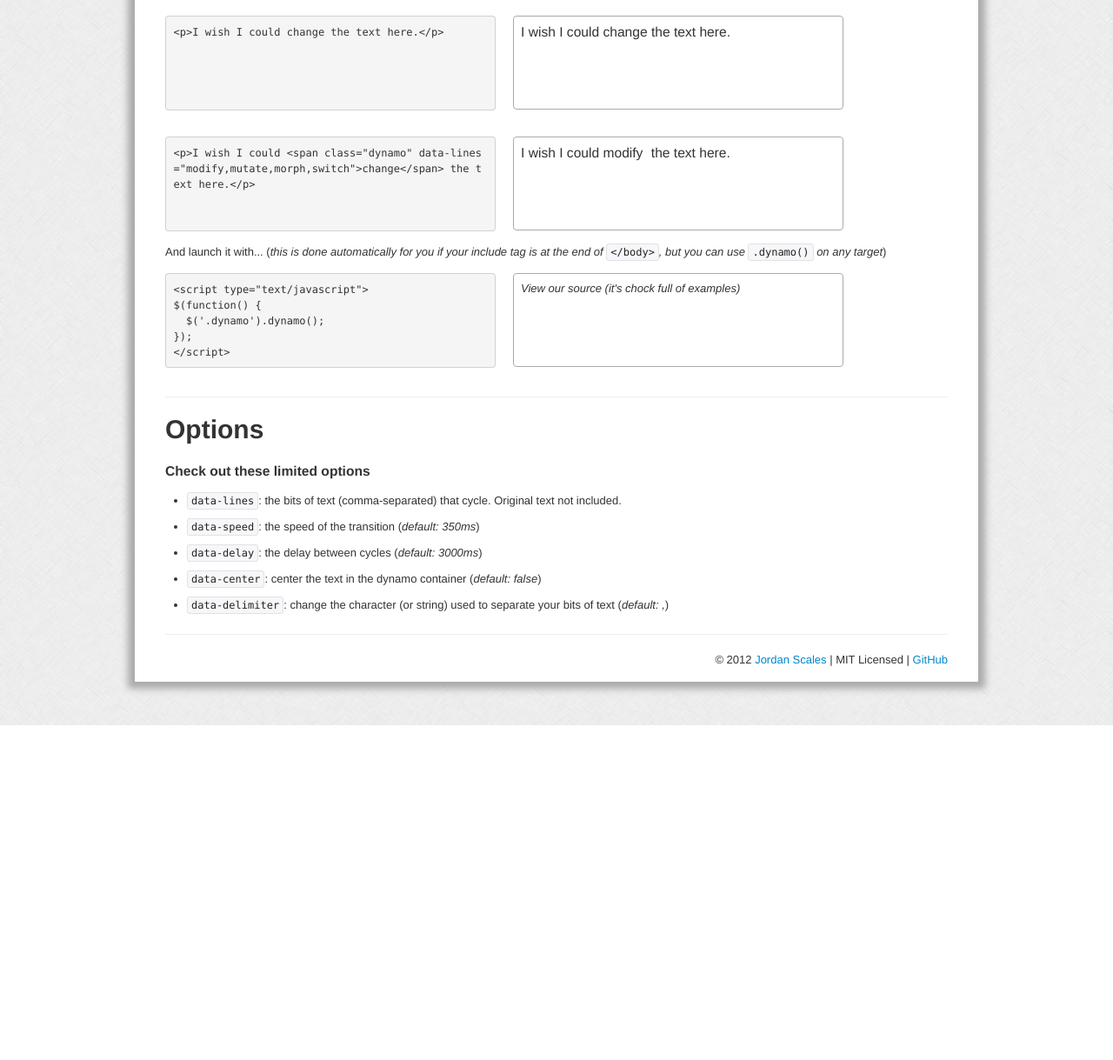
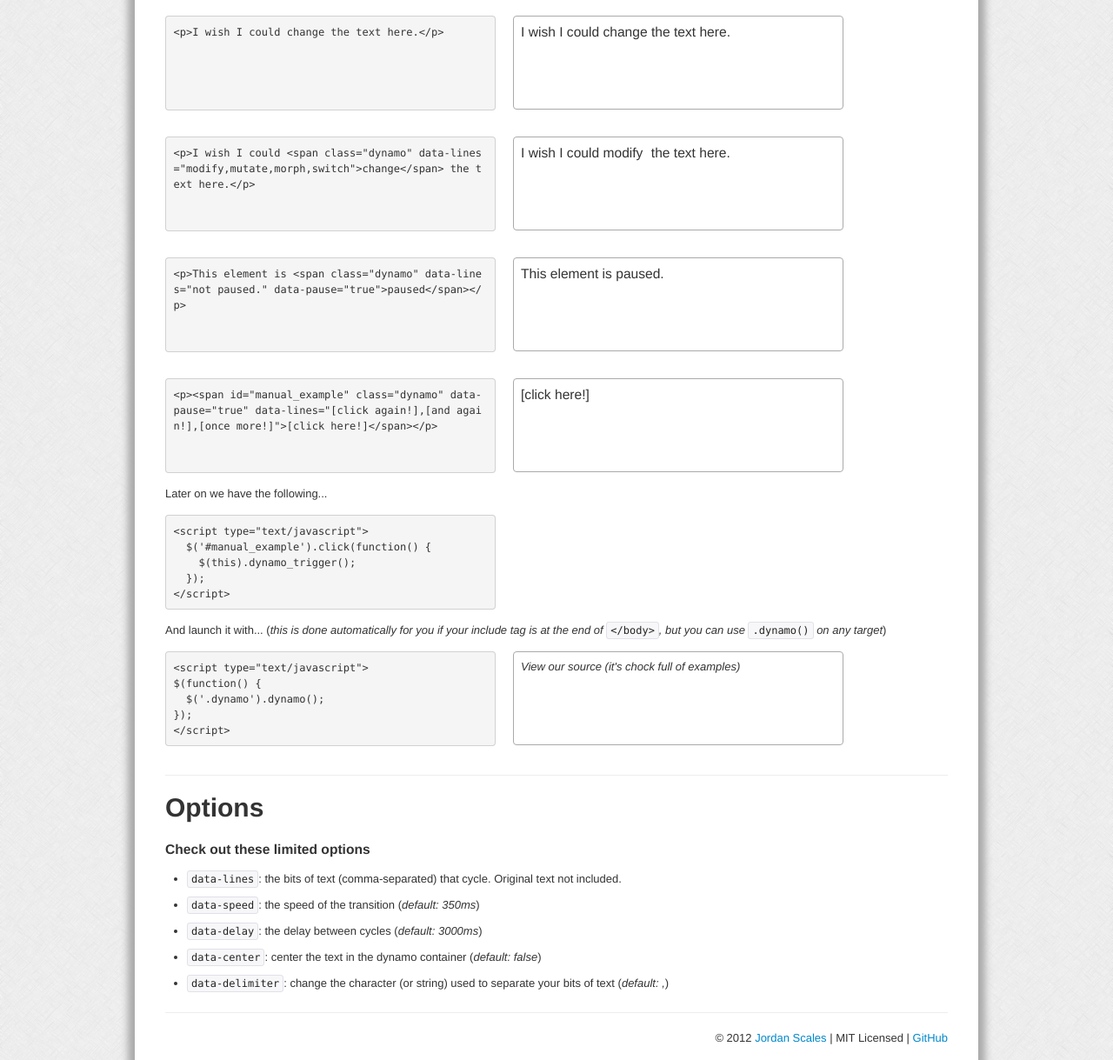
Before and after one commit to jdan/dynamo.js, a plain HTML site: page index.html in a window 1280 px wide. Shown: the part 550-1769 px from the top of the page at 87% size. Before the commit the page ends 1384 px from the top, so only its background shows below. Drawn offline with nearby package versions, Linux system fonts and the light colour scheme.

Commit message:
added example for paused elements and manual firing

```diff
--- a/index.html
+++ b/index.html
@@ -58,6 +58,40 @@
       </div>
     </div>
 
+    <div class="row">
+      <div class="span5">
+        <pre class="example">&lt;p&gt;This element is &lt;span class="dynamo" data-lines="not paused." data-pause="true"&gt;paused&lt;/span&gt;&lt;/p&gt;</pre>
+      </div>
+      <div class="span5">
+        <div class="example">
+          <p>This element is <span class="dynamo" data-lines="not paused." data-pause="true">paused.</span></p>
+        </div>
+      </div>
+    </div>
+
+    <div class="row">
+      <div class="span5">
+        <pre class="example">&lt;p&gt;&lt;span id="manual_example" class="dynamo" data-pause="true" data-lines="[click again!],[and again!],[once more!]"&gt;[click here!]&lt;/span&gt;&lt;/p&gt;</pre>
+      </div>
+      <div class="span5">
+        <div class="example">
+          <p><span id="manual_example" class="dynamo" data-pause="true" data-lines="[click again!],[and again!],[once more!]">[click here!]</span></p>
+        </div>
+      </div>
+    </div>
+
+    Later on we have the following...
+
+    <div class="row">
+      <div class="span5">
+    <pre class="example">&lt;script type="text/javascript"&gt;
+  $('#manual_example').click(function() {
+    $(this).dynamo_trigger();
+  });
+&lt;/script&gt;</pre>
+      </div>
+    </div>
+
     And launch it with... (<i>this is done automatically for you if your include tag is at the end of </i><code>&lt;/body&gt;</code><i>, but you can use </i><code>.dynamo()</code><i> on any target</i>)
 
     <div class="row">
@@ -99,6 +133,11 @@ $(function() {
 
   <script type="text/javascript" src="http://ajax.googleapis.com/ajax/libs/jquery/1.6.0/jquery.min.js"></script>
   <script type="text/javascript" src="assets/javascripts/dynamo.min.js"></script>
+  <script type="text/javascript">
+    $('#manual_example').click(function() {
+      $(this).dynamo_trigger();
+    });
+  </script>
 
   <!-- google analytics -->
   <script type="text/javascript">
```
